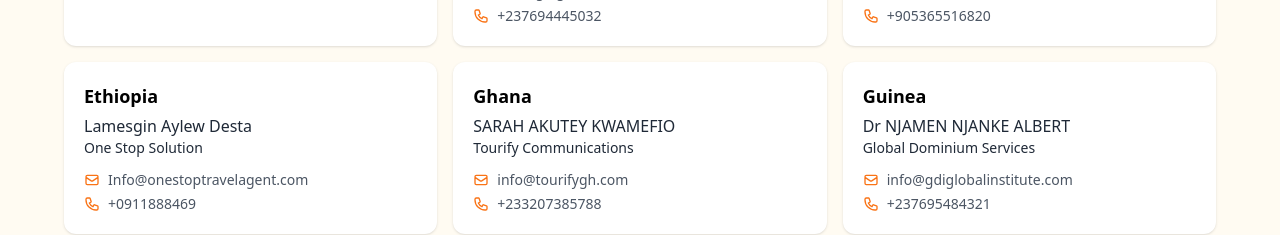
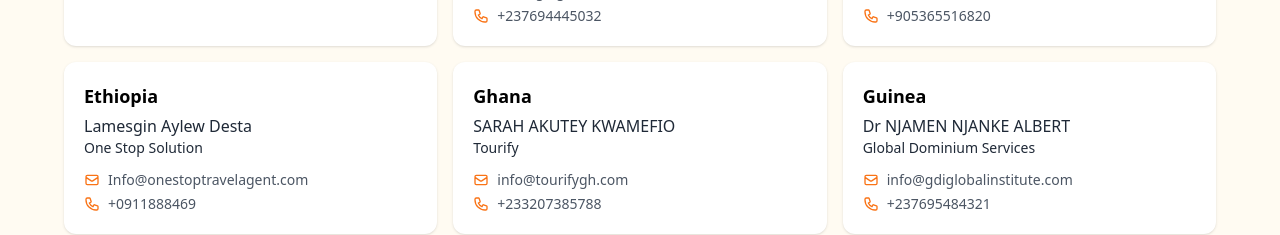
Before and after one commit to VladNaboka/olympiad_tiger_site, a Next.js app: page /representatives in a window 1280 px wide. Shown: the part 920-1155 px from the top of the page. Built offline with nearby package versions, Linux system fonts and the light colour scheme.

Commit message:
mini fix

```diff
--- a/src/app/representatives/page.js
+++ b/src/app/representatives/page.js
@@ -40,7 +40,7 @@
     id: 5,
     country: "Ghana",
     name: "SARAH AKUTEY KWAMEFIO",
-    role: "Tourify Communications",
+    role: "Tourify",
     email: "info@tourifygh.com",
     phone: "+233207385788",
   },
```
